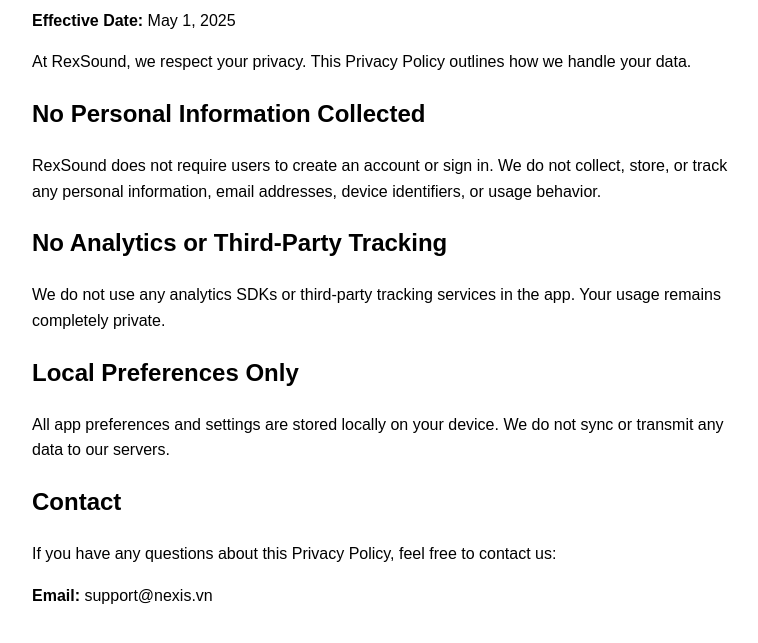
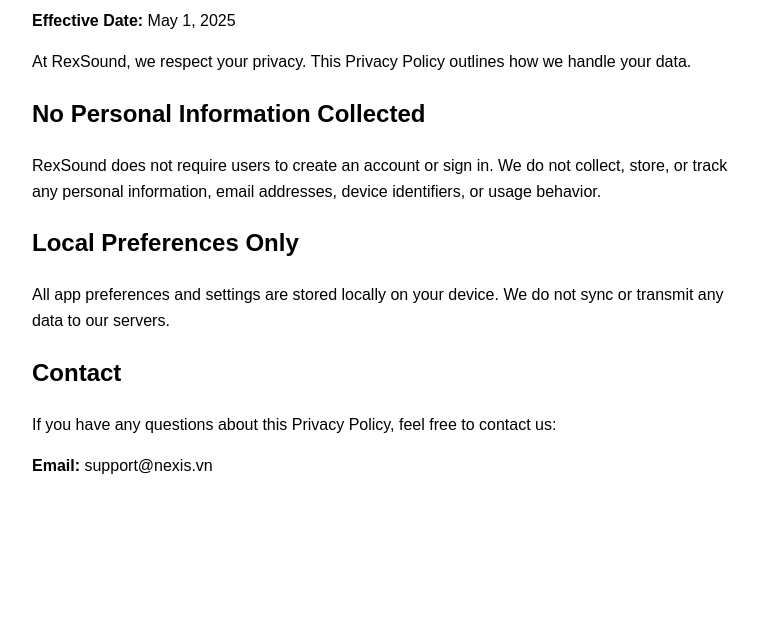
Before and after one commit to nexis-vn/home, a plain HTML site: page privacy.html in a window 1280 px wide. Shown: the part 105-748 px from the top of the page, without its empty margins (248-1006 px from the left). Drawn offline with Linux system fonts and the light colour scheme.

Commit message:
Update privacy.html

```diff
--- a/privacy.html
+++ b/privacy.html
@@ -26,9 +26,6 @@
   <h2>No Personal Information Collected</h2>
   <p>RexSound does not require users to create an account or sign in. We do not collect, store, or track any personal information, email addresses, device identifiers, or usage behavior.</p>
 
-  <h2>No Analytics or Third-Party Tracking</h2>
-  <p>We do not use any analytics SDKs or third-party tracking services in the app. Your usage remains completely private.</p>
-
   <h2>Local Preferences Only</h2>
   <p>All app preferences and settings are stored locally on your device. We do not sync or transmit any data to our servers.</p>
 
```
